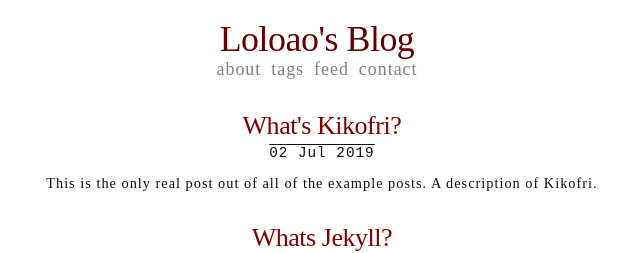
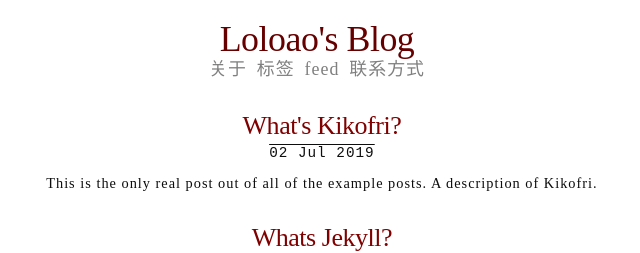
Before and after one commit to Loloao/my-blog, a Jekyll site: the page built from index.html, in a window 1280 px wide. Shown: the top 253 px of the page, without its empty margins (323-963 px from the left). Built offline with Jekyll 4.4.1, drawn with Linux system fonts in a browser that asks for light colours.

Commit message:
change some file

```diff
--- a/_config.yml
+++ b/_config.yml
@@ -44,14 +44,14 @@
 
 # Navigation
 nav:
- - name: "about"
+ - name: "关于"
    href: "/about"
 
- - name: "tags"
+ - name: "标签"
    href: "/tags"
 
  - name: "feed"
    href: "/feed.xml"
 
- - name: "contact"
+ - name: "联系方式"
    href: "/mailto:ivantheterrible@1530to1584.gov"
```
Also changed, not shown: 1 other file.
